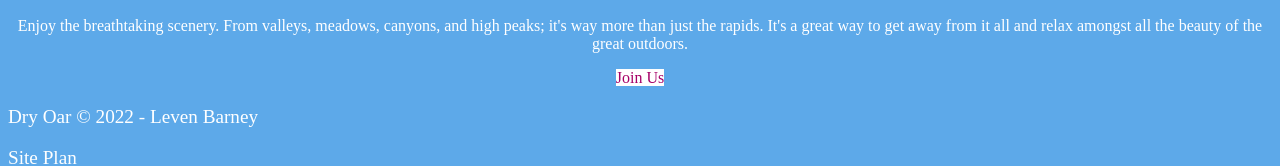
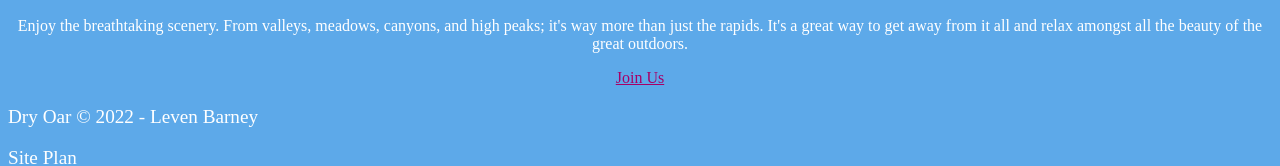
Before and after one commit to levenbarney/WebDesign-Development, a plain HTML site: page index.html in a window 1280 px wide. In both pictures the pointer is over the link "Join Us". Shown: the part 4106-4272 px from the top of the page. Drawn offline with Linux system fonts and the light colour scheme.

Commit message:
Styled CSS

```diff
--- a/wwr/styles/style.css
+++ b/wwr/styles/style.css
@@ -87,3 +87,7 @@ footer p a:hover {
 .msg p{
     color: white;
 }
+.join:hover{
+    background-color:#5da9e9;
+    text-decoration: underline;
+}
```
